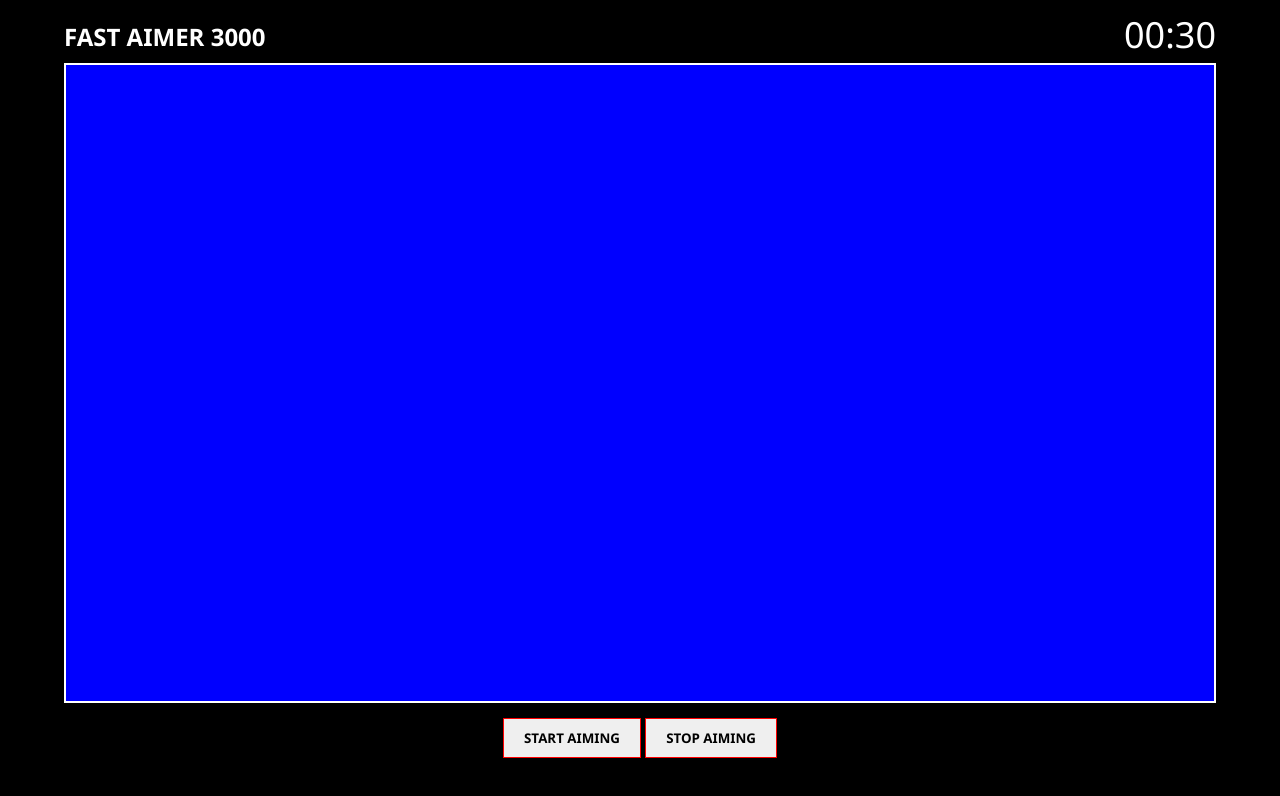
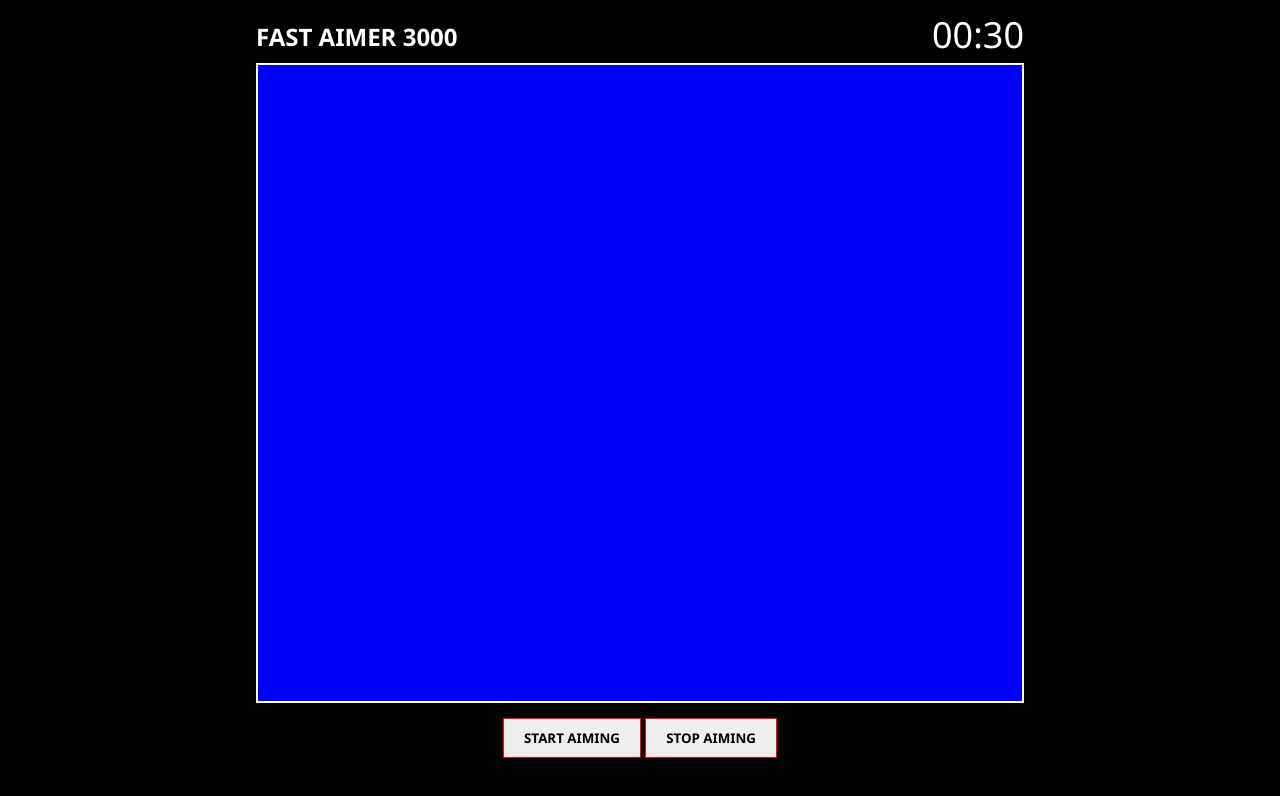
Before and after one commit to rgb-katana/bubbles, a plain HTML site: page index.html in a window 1280 px wide. Drawn offline with Linux system fonts and the light colour scheme.

Commit message:
change styles for PC version

```diff
--- a/css/styles.css
+++ b/css/styles.css
@@ -95,3 +95,12 @@ button {
 .hidden {
   display: none;
 }
+
+@media only screen and (min-width: 960px) {
+  header {
+    width: 60vw;
+  }
+  .playgrounds {
+    width: 60vw;
+  }
+}
```
